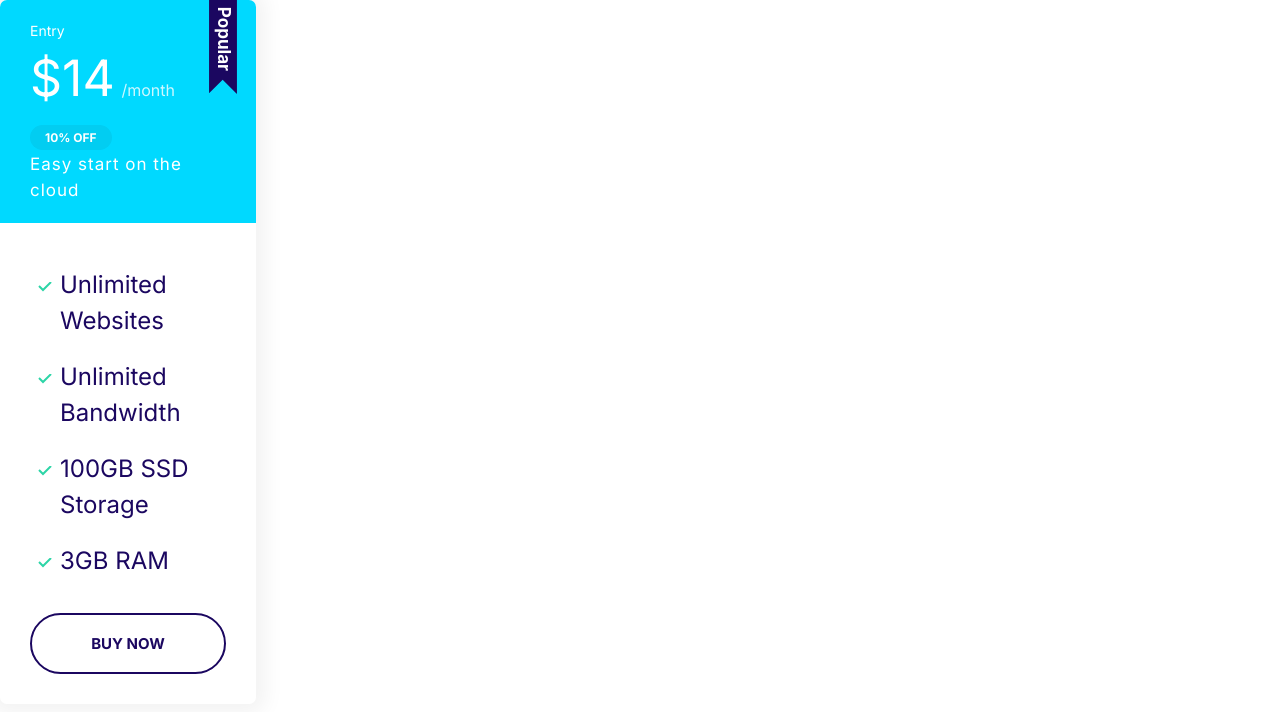
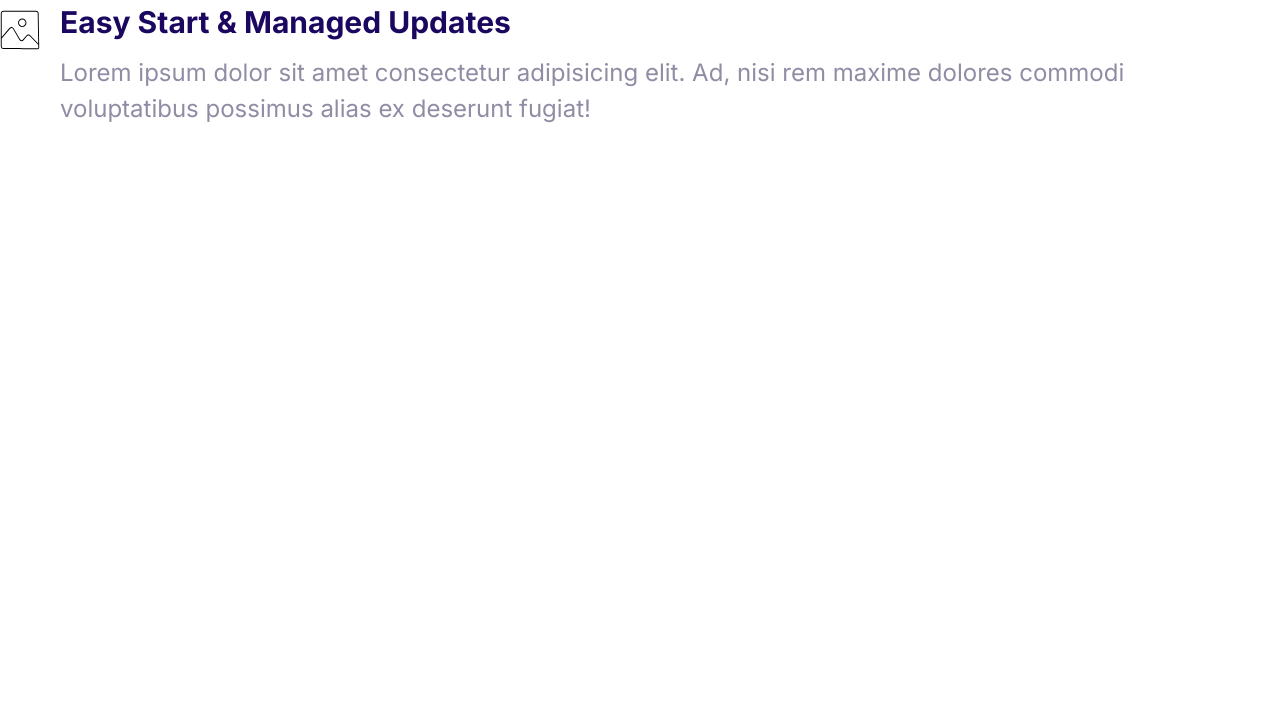
Before and after one commit to LarryLieu/Moshify-Clone, a plain HTML site: page index.html in a window 1280 px wide. Drawn offline with Linux system fonts and the light colour scheme.

Commit message:
Design media component

```diff
--- a/css/styles.css
+++ b/css/styles.css
@@ -355,3 +355,20 @@ a {
     font-size: 1.7rem;
   }
 }
+
+/* Media */
+.media {
+  display: flex;
+}
+
+.media__title {
+  margin-top: 0;
+}
+
+.media__body {
+  margin: 0 2rem;
+}
+
+.media__image {
+  margin-top: 1rem;
+}
--- a/index.html
+++ b/index.html
@@ -15,26 +15,18 @@
     <link rel="stylesheet" href="css/styles.css" />
   </head>
   <body>
-    <div style="width: 20%">
-      <div class="plan plan--popular">
-        <div class="card card--secondary">
-          <header class="card__header">
-            <h3 class="plan__name">Entry</h3>
-            <span class="plan__price">$14</span>
-            <span class="plan__billing-cycle">/month</span>
-            <span class="badge badge--secondary badge--small">10% OFF</span>
-            <span class="plan__description">Easy start on the cloud</span>
-          </header>
-          <div class="card__body">
-            <ul class="list list--tick">
-              <li class="list__item">Unlimited Websites</li>
-              <li class="list__item">Unlimited Bandwidth</li>
-              <li class="list__item">100GB SSD Storage</li>
-              <li class="list__item">3GB RAM</li>
-            </ul>
-            <button class="btn btn--outline btn--block">Buy Now</button>
-          </div>
-        </div>
+    <div class="media">
+      <div class="media__image">
+        <svg class="icon icon--primary">
+          <use xlink:href="images/sprite.svg#snap"></use>
+        </svg>
+      </div>
+      <div class="media__body">
+        <h3 class="media__title">Easy Start & Managed Updates</h3>
+        <p>
+          Lorem ipsum dolor sit amet consectetur adipisicing elit. Ad, nisi rem
+          maxime dolores commodi voluptatibus possimus alias ex deserunt fugiat!
+        </p>
       </div>
     </div>
   </body>
```
Also changed, not shown: components/media.html (added, +14 -0 lines).
